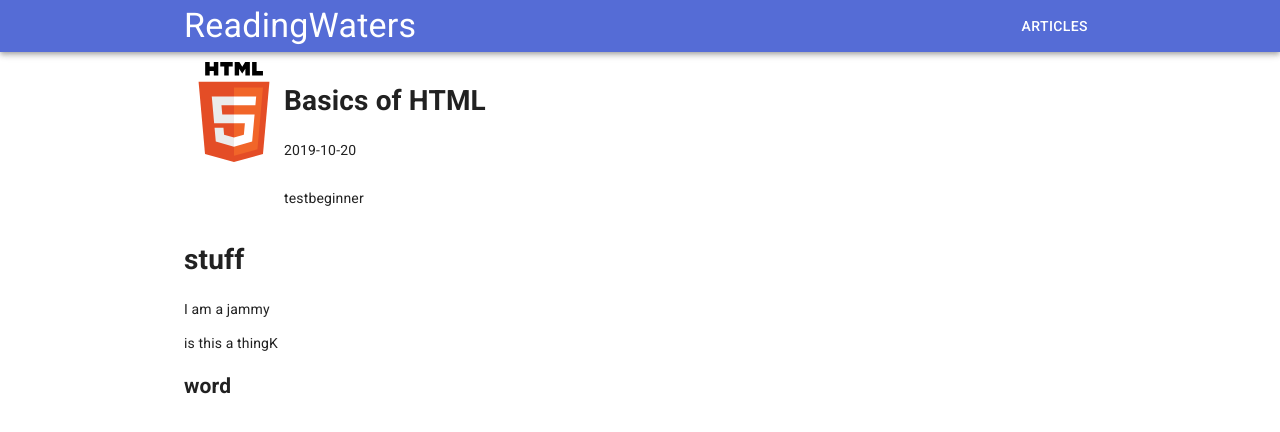
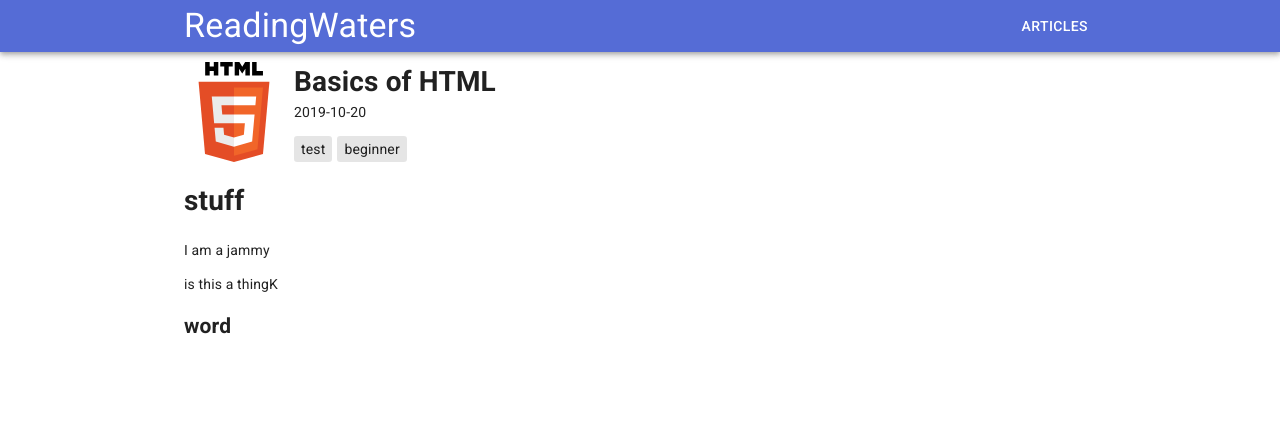
Before and after one commit to keith-waters/readingwaters.com, a Next.js app: page /articles/jam in a window 1280 px wide. Shown: the top 432 px of the page. Built offline with nearby package versions, Linux system fonts and the light colour scheme.

Commit message:
Styling Metadata

```diff
--- a/src/Metadata.js
+++ b/src/Metadata.js
@@ -2,13 +2,13 @@ const Metadata = ({metadata}) => {
   const {title, logoSrc, logoAlt, publishDate, tags} = metadata;
   return (
     <div style={{display: "flex"}}>
-      <img src={logoSrc} alt={logoAlt} height="100px" width="100px" />
-      <div>
-        <h1>{title}</h1>
-        <p>{publishDate}</p>
-        <div style={{display: "flex"}}>
+      <img src={logoSrc} alt={logoAlt} height="100px" width="100px" style={{marginRight: "10px"}} />
+      <div style={{display: "flex", flexDirection: "column"}}>
+        <h1 style={{margin: "0 0 0 0"}}>{title}</h1>
+        <p style={{margin: "0 0 0 0"}}>{publishDate}</p>
+        <div style={{display: "flex", flexGrow: "1", alignItems: "flex-end"}}>
           {
-            tags.map(tag => <p>{tag}</p>)
+            tags.map(tag => <p style={{margin: "0 5px 0 0", padding: "3px 7px", borderRadius: "3px", backgroundColor: "rgba(0,0,0,0.1)"}}>{tag}</p>)
           }
         </div>
       </div>
```
